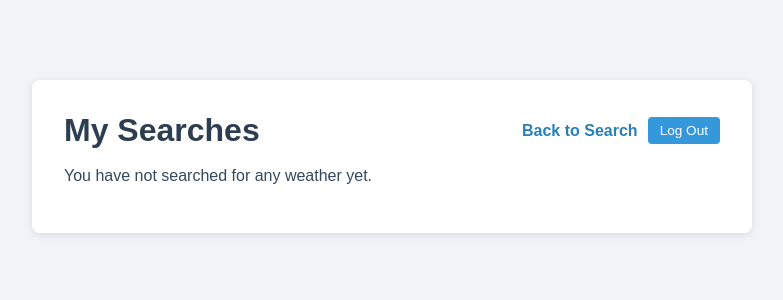
After one commit to zsluss/miniproject4ZachSlusser, a Django app: page /weather/my-searches/ in a window 1280 px wide. The commit adds this page. Shown: the top 300 px of the page, without its empty margins (248-1031 px from the left). Run offline with Django 5.2, Linux system fonts and the light colour scheme; the visitor is signed in with stand-in values (Sample User, id 1); data comes from the database, SQL or seed files in the repository; data that the repository does not hold is empty.

Commit message:
added user log in and had to change quite a few things to streamline

```diff
--- a/mysite/mysite/settings.py
+++ b/mysite/mysite/settings.py
@@ -116,3 +116,7 @@ USE_TZ = True
 # https://docs.djangoproject.com/en/6.0/howto/static-files/
 
 STATIC_URL = 'static/'
+
+LOGIN_URL = '/accounts/login/'
+LOGIN_REDIRECT_URL = '/weather/'
+LOGOUT_REDIRECT_URL = '/accounts/login/'
--- a/mysite/mysite/urls.py
+++ b/mysite/mysite/urls.py
@@ -16,8 +16,11 @@ Including another URLconf
 """
 from django.contrib import admin
 from django.urls import include, path
+from weather import views as weather_views
 
 urlpatterns = [
+    path("", weather_views.home, name="home"),
+    path("accounts/", include("django.contrib.auth.urls")),
     path("weather/", include("weather.urls")),
     path("admin/", admin.site.urls),
 ]
--- a/mysite/weather/forms.py
+++ b/mysite/weather/forms.py
@@ -2,11 +2,6 @@ from django import forms
 
 
 class WeatherSearchForm(forms.Form):
-    name = forms.CharField(
-        max_length=50,
-        label="Your Name",
-        widget=forms.TextInput(attrs={"placeholder": "Enter your name"}),
-    )
     zipcode = forms.CharField(
         max_length=5,
         min_length=5,
--- /dev/null
+++ b/mysite/weather/templates/weather/my_searches.html
@@ -0,0 +1,113 @@
+<!DOCTYPE html>
+<html lang="en">
+<head>
+    <meta charset="UTF-8">
+    <meta name="viewport" content="width=device-width, initial-scale=1.0">
+    <title>My Searches</title>
+    <style>
+        body {
+            font-family: Arial, sans-serif;
+            max-width: 720px;
+            margin: 80px auto;
+            padding: 0 20px;
+            background-color: #f0f4f8;
+        }
+        .card {
+            background: white;
+            border-radius: 8px;
+            padding: 32px;
+            box-shadow: 0 2px 8px rgba(0,0,0,0.1);
+        }
+        .top-row {
+            display: flex;
+            justify-content: space-between;
+            align-items: center;
+            gap: 12px;
+            margin-bottom: 18px;
+        }
+        .top-links {
+            display: flex;
+            align-items: center;
+            gap: 10px;
+        }
+        h1 {
+            margin: 0;
+            color: #2c3e50;
+        }
+        .nav-link {
+            color: #2980b9;
+            text-decoration: none;
+            font-weight: bold;
+        }
+        .logout-btn {
+            padding: 6px 12px;
+            background-color: #3498db;
+            color: white;
+            border: none;
+            border-radius: 4px;
+            font-size: 0.85rem;
+            cursor: pointer;
+        }
+        table {
+            width: 100%;
+            border-collapse: collapse;
+            font-size: 0.95rem;
+        }
+        th,
+        td {
+            border: 1px solid #d6dce2;
+            padding: 10px;
+            text-align: left;
+            vertical-align: top;
+        }
+        th {
+            background: #f7fafc;
+            color: #34495e;
+        }
+        p {
+            color: #34495e;
+        }
+    </style>
+</head>
+<body>
+    <div class="card">
+        <div class="top-row">
+            <h1>My Searches</h1>
+            <div class="top-links">
+                <a class="nav-link" href="{% url 'index' %}">Back to Search</a>
+                <form method="post" action="{% url 'logout' %}">
+                    {% csrf_token %}
+                    <button class="logout-btn" type="submit">Log Out</button>
+                </form>
+            </div>
+        </div>
+
+        {% if searches %}
+            <table>
+                <thead>
+                    <tr>
+                        <th>Zip Code</th>
+                        <th>Temperature</th>
+                        <th>Humidity</th>
+                        <th>Condition</th>
+                        <th>Recorded</th>
+                    </tr>
+                </thead>
+                <tbody>
+                    {% for item in searches %}
+                        <tr>
+                            <td>{{ item.zip_search.zipcode }}</td>
+                            <td>{{ item.temperature }} F</td>
+                            <td>{{ item.humidity }}%</td>
+                            <td>{{ item.condition }}</td>
+                            <td>{{ item.pub_date|date:"M d, Y g:i A" }}</td>
+                        </tr>
+                    {% endfor %}
+                </tbody>
+            </table>
+        {% else %}
+            <p>You have not searched for any weather yet.</p>
+        {% endif %}
+    </div>
+</body>
+</html>
--- a/mysite/weather/urls.py
+++ b/mysite/weather/urls.py
@@ -3,5 +3,9 @@ from django.urls import path
 from . import views
 
 urlpatterns = [
-    path("", views.index, name="index"),
+    path("", views.home, name="home"),
+    path("signup/", views.signup, name="signup"),
+    path("logout/", views.logout_view, name="logout"),
+    path("my-searches/", views.my_searches, name="my_searches"),
+    path("search/", views.index, name="index"),
 ]
--- a/mysite/weather/views.py
+++ b/mysite/weather/views.py
@@ -1,10 +1,17 @@
 import asyncio
 
 import python_weather
+from django.contrib.auth import login
+from django.contrib.auth import logout
+from django.contrib.auth.decorators import login_required
+from django.contrib.auth.forms import UserCreationForm
+from django.contrib.auth.views import redirect_to_login
+from django.http import HttpResponseNotAllowed
+from django.shortcuts import redirect
 from django.shortcuts import render
 from django.utils import timezone
 from .forms import WeatherSearchForm
-from .models import Name, WeatherData, Zip
+from .models import WeatherData, Zip
 
 
 async def _fetch_weather(zipcode):
@@ -17,6 +24,52 @@ async def _fetch_weather(zipcode):
         }
 
 
+def signup(request):
+    if request.method == "POST":
+        form = UserCreationForm(request.POST)
+        if form.is_valid():
+            user = form.save()
+            login(request, user)
+            return redirect("index")
+    else:
+        form = UserCreationForm()
+
+    return render(request, "registration/signup.html", {"form": form})
+
+
+def home(request):
+    if request.user.is_authenticated:
+        return redirect("index")
+
+    return redirect("login")
+
+
+def logout_view(request):
+    if request.method != "POST":
+        if request.user.is_authenticated:
+            return HttpResponseNotAllowed(["POST"])
+        return redirect_to_login(request.get_full_path())
+
+    logout(request)
+    return redirect("login")
+
+
+@login_required
+def my_searches(request):
+    searches = (
+        WeatherData.objects.select_related("zip_search", "zip_search__user")
+        .filter(zip_search__user=request.user)
+        .order_by("-pub_date")
+    )
+
+    return render(
+        request,
+        "weather/my_searches.html",
+        {"searches": searches},
+    )
+
+
+@login_required
 def index(request):
     weather_result = None
 
@@ -30,17 +83,13 @@ def index(request):
             except Exception:
                 form.add_error(None, "Could not fetch weather right now. Please try again.")
             else:
-                name_entry = Name.objects.create(
-                    name=form.cleaned_data["name"],
-                    pub_date=timezone.now(),
-                )
                 zip_entry = Zip.objects.create(
-                    name=name_entry,
+                    user=request.user,
                     zipcode=zipcode,
                     pub_date=timezone.now(),
                 )
                 WeatherData.objects.create(
-                    zip=zip_entry,
+                    zip_search=zip_entry,
                     temperature=weather_result["temperature"],
                     humidity=weather_result["humidity"],
                     condition=weather_result["condition"],
@@ -50,7 +99,7 @@ def index(request):
         form = WeatherSearchForm()
 
     recent_searches = (
-        WeatherData.objects.select_related("zip", "zip__name")
+        WeatherData.objects.select_related("zip_search", "zip_search__user")
         .order_by("-pub_date")[:10]
     )
 
```
Also changed, not shown: mysite/weather/admin.py (+5 -11 lines), mysite/weather/models.py (+5 -11 lines), mysite/weather/templates/registration/login.html (added, +92 -0 lines), mysite/weather/templates/registration/signup.html (added, +89 -0 lines), mysite/weather/templates/weather/index.html (+41 -5 lines), mysite/weather/migrations/0001_initial.py.
